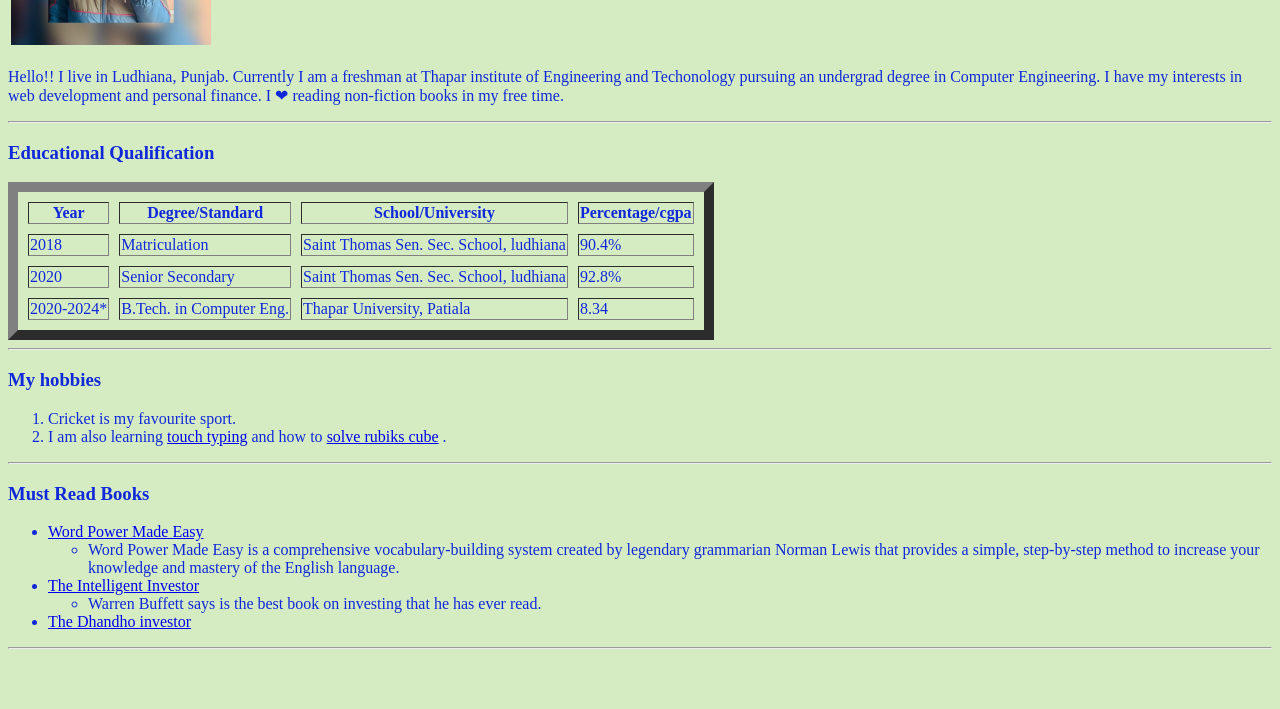
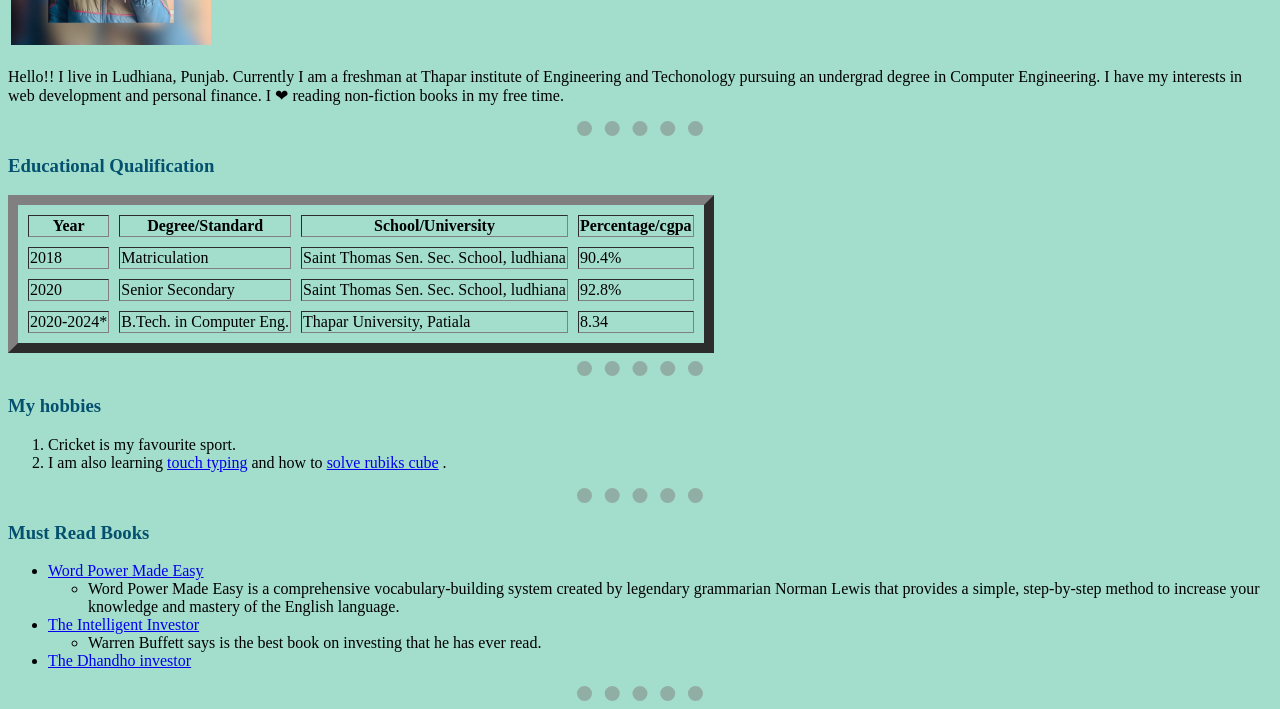
Before and after one commit to gauravvv2204/knowme, a plain HTML site: page index.html in a window 1280 px wide. Shown: the part 166-875 px from the top of the page. Before the commit the page ends 823 px from the top, so only its background shows below. Drawn offline with Linux system fonts and the light colour scheme.

Commit message:
Update index.html

```diff
--- a/index.html
+++ b/index.html
@@ -5,8 +5,9 @@
     <meta http-equiv="X-UA-Compatible" content="IE=edge">
     <meta name="viewport" content="width=device-width, initial-scale=1.0">
     <title>Gaurav Pahwa</title>
+    <link rel="stylesheet" href="css/style.css">
 </head>
-<body style="background-color: #d5ecc2; color: #1028DA;">
+<body>
     <table>
         <tr>
     <td><img src="images/gaurav.jpeg" alt="Gaurav Pahwa" height="200"></td>
```
